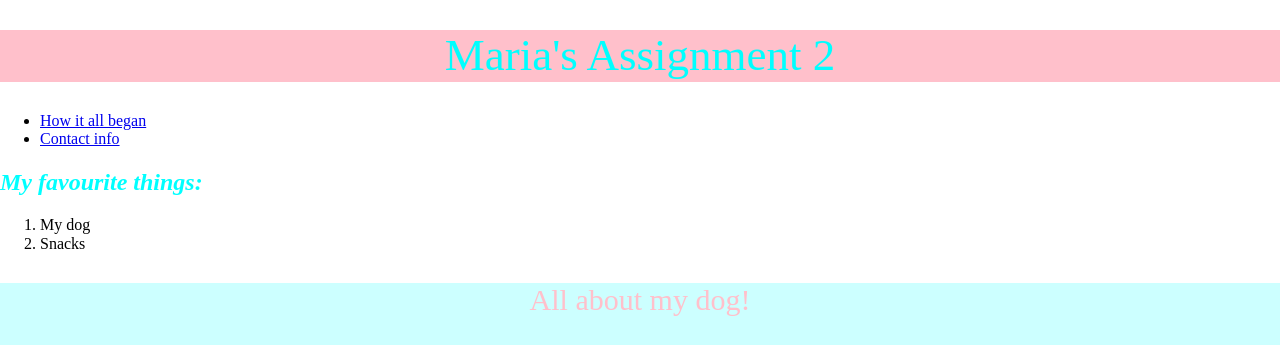
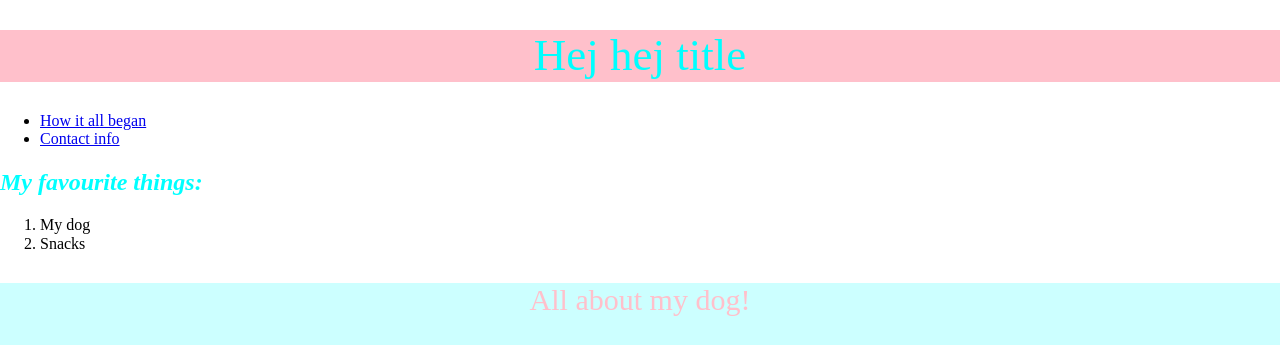
Before and after one commit to MariaKim1/-, a plain HTML site: page index.html in a window 1280 px wide. Shown: the top 345 px of the page. Drawn offline with Linux system fonts and the light colour scheme.

Commit message:
new title

```diff
--- a/index.html
+++ b/index.html
@@ -9,7 +9,7 @@
 </head>
 <body>
     <header>
-        <h1>Maria's Assignment 2</h1>
+        <h1>Hej hej title</h1>
         <nav>
                 <ul>
                     <li><a href="https://sites.google.com/view/mkp-ansokan-techforwomen/startsida">How it all began</a></li>
```
